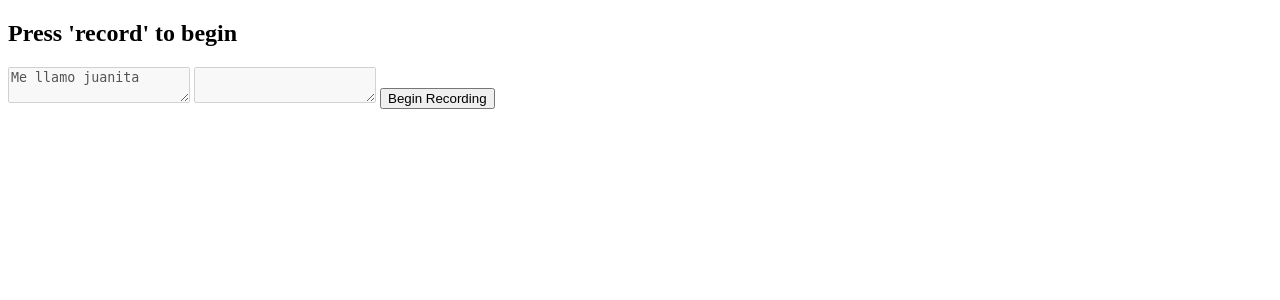
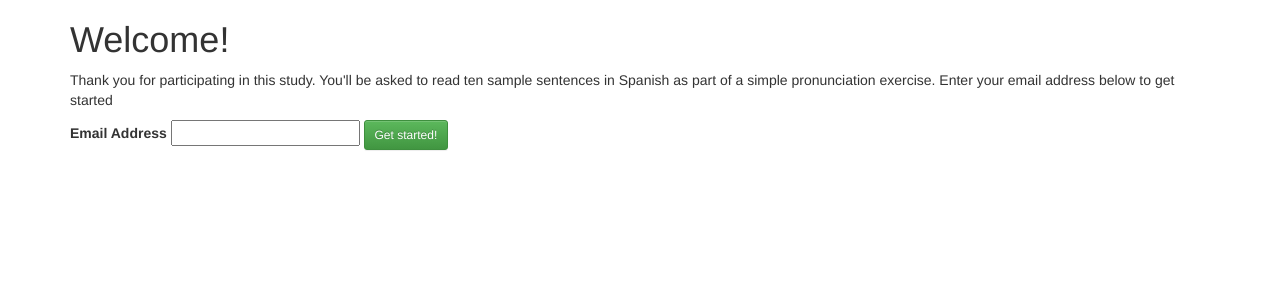
Before and after one commit to mhotwagner/stutter, a PHP site: page / in a window 1280 px wide. Shown: the top 300 px of the page. Run offline with PHP 8.4, Linux system fonts and the light colour scheme; some libraries are stand-ins or nearby versions.

Commit message:
final commit?

```diff
--- a/index.php
+++ b/index.php
@@ -1,38 +1,149 @@
 <!DOCTYPE html>
-<meta charset="utf-8">
-<title>Web Speech API Demo</title>
+<meta charset="utf-8" xmlns="http://www.w3.org/1999/html">
+<title>Pronunciation Survey</title>
 <style>
+  .gone {
+    display: none;
+  }
+</style>
+<script src="js/external/jquery.min.js"></script>
+<link rel="stylesheet" href="https://maxcdn.bootstrapcdn.com/bootstrap/3.3.6/css/bootstrap.min.css" integrity="sha384-1q8mTJOASx8j1Au+a5WDVnPi2lkFfwwEAa8hDDdjZlpLegxhjVME1fgjWPGmkzs7" crossorigin="anonymous">
+<link rel="stylesheet" href="https://maxcdn.bootstrapcdn.com/bootstrap/3.3.6/css/bootstrap-theme.min.css" integrity="sha384-fLW2N01lMqjakBkx3l/M9EahuwpSfeNvV63J5ezn3uZzapT0u7EYsXMjQV+0En5r" crossorigin="anonymous">
+<script src="https://maxcdn.bootstrapcdn.com/bootstrap/3.3.6/js/bootstrap.min.js" integrity="sha384-0mSbJDEHialfmuBBQP6A4Qrprq5OVfW37PRR3j5ELqxss1yVqOtnepnHVP9aJ7xS" crossorigin="anonymous"></script>
 
-</style>
+<script src='https://cdn.firebase.com/js/client/2.2.1/firebase.js'></script>
+<?php
+  if (array_key_exists('questionIndex',$_POST )) {
+    $questionIndex = intval($_POST['questionIndex']) + 1;
+  } else {
+    $questionIndex = 0;
+  }
+  $questionsList = [
+    'Cómo te llamas?',
+    'Mi amiga se llama Rosita.',
+    'El hombre es mi amigo.',
+    'El hombre no está aquí.',
+    'De dónde estás?',
+    'Dódnde está la mujer?',
+    'Yo tengo veintiocho años hoy.',
+    'Hoy es el veintiocho de Mayo.',
+    'Quién es el presidente?',
+    'De quién es el libro?',
+  ];
+  $questionCount = count($questionsList);
+?>
 
-<div id="container">
+<?php if (!array_key_exists('userId', $_POST)): ?>
 
-  <div id="info">
-    <h2></h2>
-  </div>
+  <div id="container" class="container">
 
-  <textarea id="target" width="20" height="3" disabled>
-  </textarea>
+    <form id="emailForm" method="POST" action="<?=$_SERVER['PHP_SELF'];?>">
+
+      <div id="info">
+        <h1>Welcome!</h1>
+        <p>Thank you for participating in this study. You'll be asked to read ten sample sentences in Spanish as part of a simple pronunciation exercise.  Enter your email address below to get started</p>
+      </div>
+
+      <label for="email">Email Address</label>
+      <input type="text" name="email" id="email" />
+      <input type="hidden" name="userId" id="userId" />
+      <input type="hidden" name="testGroup" id="testGroup" />
 
 
-  <textarea id="result" data-recording="false" width="20" height="5" disabled>
+      <input type="submit" id="submit" class="btn btn-sm btn-success" value="Get started!" />
+    </form>
+  </div>
+  <script>
+    testGroup = Math.random() * 2 < 0 ? 'control' : 'test';
+    $('#testGroup').val(testGroup);
+    $('#emailForm').submit(function (e) {
+      email = $('#email').val();
+      user = new User(email, testGroup);
+      user.save();
+      console.log(user);
+      console.log(user.id);
+      $('#userId').val(user.id);
+//      return true;
+    });
+  </script>
+<?php elseif ($questionIndex == $questionCount):?>
+    <div id="container" class="container">
+        <h1>Survey complete!</h1>
+        <p>Thank you very much for your participation!</p>
+    </div>
 
-  </textarea>
+<?php else: ?>
+  <?php
+    $userId = $_POST['userId'];
+    $email = $_POST['email'];
+    $testGroup = $_POST['testGroup'];
 
-  <button id="toggleMic" data-recording="true">
-    Begin Recording
-  </button>
-</div>
+    if ($testGroup == 'control') {
+      $feedbackClass = 'gone';
+    } else {
+      $feedbackClass = '';
+    }
+  ?>
 
-<script src="js/external/jquery.min.js"></script>
+  <div id="container" class="container">
+
+    <div id="info">
+      <h2></h2>
+      <p>Press record and speak the question below</p>
+    </div>
+    <div class="well">
+      <p id="target" width="20" height="3" disabled>
+      </p>
+    </div>
+
+    <p id="message"></p>
+
+    <div class="well">
+      <p id="feedback" data-recording="false" width="20" height="5" disabled class="<?=$feedbackClass;?>">
+        <h6 class="small"><i>No audio received yet...</i></h6>
+      </p>
+    </div>
+
+    <form method="POST" action="<?=$_SERVER['PHP_SELF'];?>">
+      <input type="hidden" name="userId" id="userId" value="<?=$userId;?>"/>
+      <input type="hidden" name="email" id="email" value="<?=$email;?>"/>
+      <input type="hidden" name="testGroup" id="testGroup" value="<?=$testGroup;?>"/>
+      <input type="hidden" name="questionIndex" id="questionIndex" value="<?=$questionIndex;?>"/>
+
+      <button id="toggleMic" data-recording="true" class="btn btn-sm btn-primary">
+        Begin Recording
+      </button>
+      <br/>
+      <br/>
+      <input type="submit" value="Next Question" id="next" disabled class="btn btn-sm btn-default"/>
+    </form>
+  </div>
+<?php endif; ?>
+
+<script src="js/models.js"></script>
 <script>
   // Setup
   var lang = 'es-GT';
+  var userId = $('#userId').val();
+  var email = $('#email').val();
+  var testGroup = $('#testGroup').val();
+  var questionIndex = $('#questionIndex').val();
+  var isCorrect = null;
+
+  user = new User(email, testGroup, userId);
+
+  function handleQuestionComplete() {
+    user.attachAnswer(questionIndex, target, isCorrect);
+    $('#toggleMic').addClass('btn-primary').removeClass('btn-default');
+    $('#toggleMic').attr('disabled','disabled');
+    $('#next').removeAttr('disabled');
+    $('#next').removeClass('btn-default').addClass('btn-success');
+  }
 
   // activity
   var finalResults = {};
   var finalTranscript = '';
-  var target = 'Me llamo juanita';
+  var target = "<?=$questionsList[$questionIndex];?>";
   var results;
 </script>
 <script src="js/controllers.js"></script>
--- a/js/controllers.js
+++ b/js/controllers.js
@@ -1,7 +1,7 @@
 // speech recognition
 var recognizing = false;
 var recognition = new webkitSpeechRecognition();
-recognition.continuous = true;
+recognition.continuous = false;
 recognition.interimResults = true;
 
 recognition.onstart = function() {
@@ -28,32 +28,41 @@ recognition.onerror = function(event) {
 };
 
 function evaluate() {
-    if (finalTranscript.toLowerCase() == target.toLowerCase()) {
-        alert('Correct!');
+    if (finalTranscript.toLowerCase() == target.toLowerCase().slice(0,-1)) {
+        isCorrect = true;
+        $('#message').html('Correct! Click Next below to continue.');
     } else {
-        alert('Incorrect!\nWe heard "' + finalTranscript + '"');
+        isCorrect = false;
+        if (testGroup == 'test') {
+            $('#message').html('Incorrect. Please review what the system heard below. Click Next when you are ready to continue.');
+        } else {
+            $('#message').html('Incorrect.');
+        }
     }
+    handleQuestionComplete();
 }
 recognition.onend = function() {
-    console.log('this thing')
     recognizing = false;
     if (ignore_onend) {
         return;
     }
+    if (finalResults[0] == undefined) {
+        $('#toggleMic').html('Record Again');
+        alert('Error capturing audio.\nPlease press Record Again to recapture.');
+        return false;
+    }
+    $('#toggleMic').html('Recording Captured');
     if (!finalTranscript) {
-        console.log('in here!')
         updateInfo(INITIAL_INFO);
         finalTranscript = finalResults[0][0].transcript;
-        console.log(finalTranscript);
         pushTranscript(finalTranscript);
         evaluate();
-        return;
     }
 };
 
 recognition.onresult = function(event) {
-    console.log('Got a result!')
-    var transcript = []
+    // console.log('Got a result!')
+    var transcript = [];
     for (var i = event.resultIndex; i < event.results.length; i++) {
         if (event.results[i].isFinal && !(i in finalResults)) {
             finalResults[i] = event.results[i];
@@ -66,12 +75,13 @@ recognition.onresult = function(event) {
 function clickHandler(event) {
     if (recognizing) {
         recognition.stop();
-        return;
+    } else {
+        $('#toggleMic').html('Recording...');
+        finalTranscript = '';
+        recognition.lang = lang;
+        recognition.start();
+        ignore_onend = false;
     }
-    finalTranscript = '';
-    recognition.lang = lang;
-    recognition.start();
-    ignore_onend = false;
     // start_timestamp = event.timeStamp;
 }
 
@@ -85,7 +95,7 @@ ERROR_NO_MIC_INFO = 'ERROR: NO microphone detected';
 ERROR_BLOCKED_INFO = 'ERROR: Microphone was blocked';
 
 function pushTranscript(content) {
-    $('#content').html(formatContent(content));
+    $('#feedback').html(formatContent(content));
 }
 
 function updateInfo(info) {
--- a/js/models.js
+++ b/js/models.js
@@ -1,9 +1,10 @@
-var db = new Firebase("https://stutter-dev.firebaseio.com/");
+var db = new Firebase("https://stutter.firebaseio.com/");
 
 
-function Answer(user, questionText, isCorrect) {
+function Answer(user, index, questionText, isCorrect) {
     this.id = null;
     this.userId = user.id;
+    this.index = index;
     this.questionText = questionText;
     this.isCorrect = isCorrect;
     this.fields = ['questionText', 'isCorrect'];
@@ -19,8 +20,8 @@ Answer.prototype = {
 
 };
 
-function User(email, testGroup) {
-    this.id = null;
+function User(email, testGroup, id) {
+    this.id = id == undefined ? null : id;
     this.email = email;
     this.testGroup = testGroup;
     this.answers = [];
@@ -33,22 +34,11 @@ User.prototype = {
     save: function() {
         dbSave(this);
     },
-    attachAnswer: function(questionText, isCorrect) {
-        answer = new Answer(this, questionText, isCorrect);
+    attachAnswer: function(index, questionText, isCorrect) {
+        answer = new Answer(this, index, questionText, isCorrect);
         answer.save();
         this.answers.push(answer);
     }
-};
-
-function Response(user) {
-    this.id = null;
-    this.user = user;
-    this.answers = [];
-
-
-}
-Response.prototype = {
-    table: 'response'
 };
 
 
```
